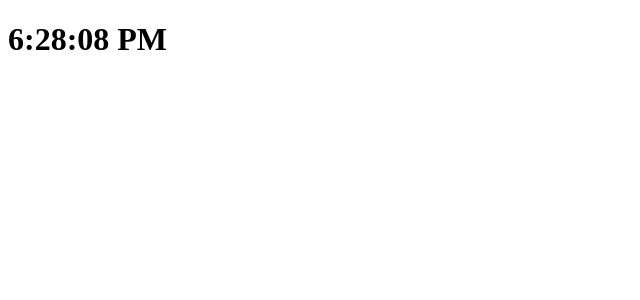
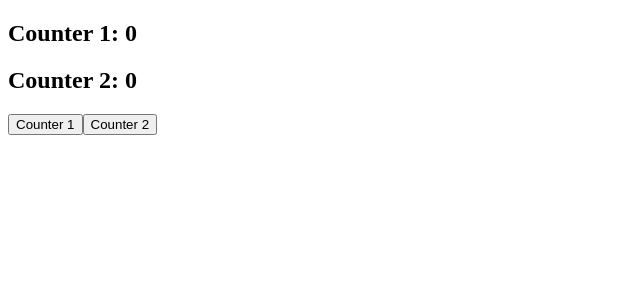
Before and after one commit to josefelipegh/React_Udemy_DorianDesings, a React (Create React App) app in the folder 11-hooks/: page / in a window 1280 px wide. Shown: the top 300 px of the page, without its empty margins (0-640 px from the left). Built offline with nearby package versions, Linux system fonts and the light colour scheme.

Commit message:
control de ejecucion del useEffect

```diff
--- a/11-hooks/src/App.jsx
+++ b/11-hooks/src/App.jsx
@@ -2,24 +2,23 @@ import React, { useState, useEffect } from 'react';
 
 const App = () => {
 
-  const [date, setDate] = useState(new Date().toLocaleTimeString())
+  const [counter1, setCounter1] = useState(0)
+  const [counter2, setCounter2] = useState(0)
 
+  const handleCounter1 = () => setCounter1(counter1 + 1)
+  const handleCounter2 = () => setCounter2(counter2 + 1)
 
-  useEffect(()=>{
-    // componentDidMount
-    console.log('Mounted')
-
-    // componentDidUpdate
-    const time = setInterval(() => setDate(new Date().toLocaleTimeString()), 1000);
-
-    // componentWillUnmount
-    return () => clearInterval(time)
-  })
+  useEffect(() => {
+    console.log('USE EFFECT')
+  }, [counter1, counter2]);
 
   return (
-    <h1>
-      {date}
-    </h1>
+    <>
+      <h2>Counter 1: {counter1}</h2>
+      <h2>Counter 2: {counter2}</h2>
+      <button onClick={handleCounter1}>Counter 1</button>
+      <button onClick={handleCounter2}>Counter 2</button>
+    </>
   );
 }
 
```
